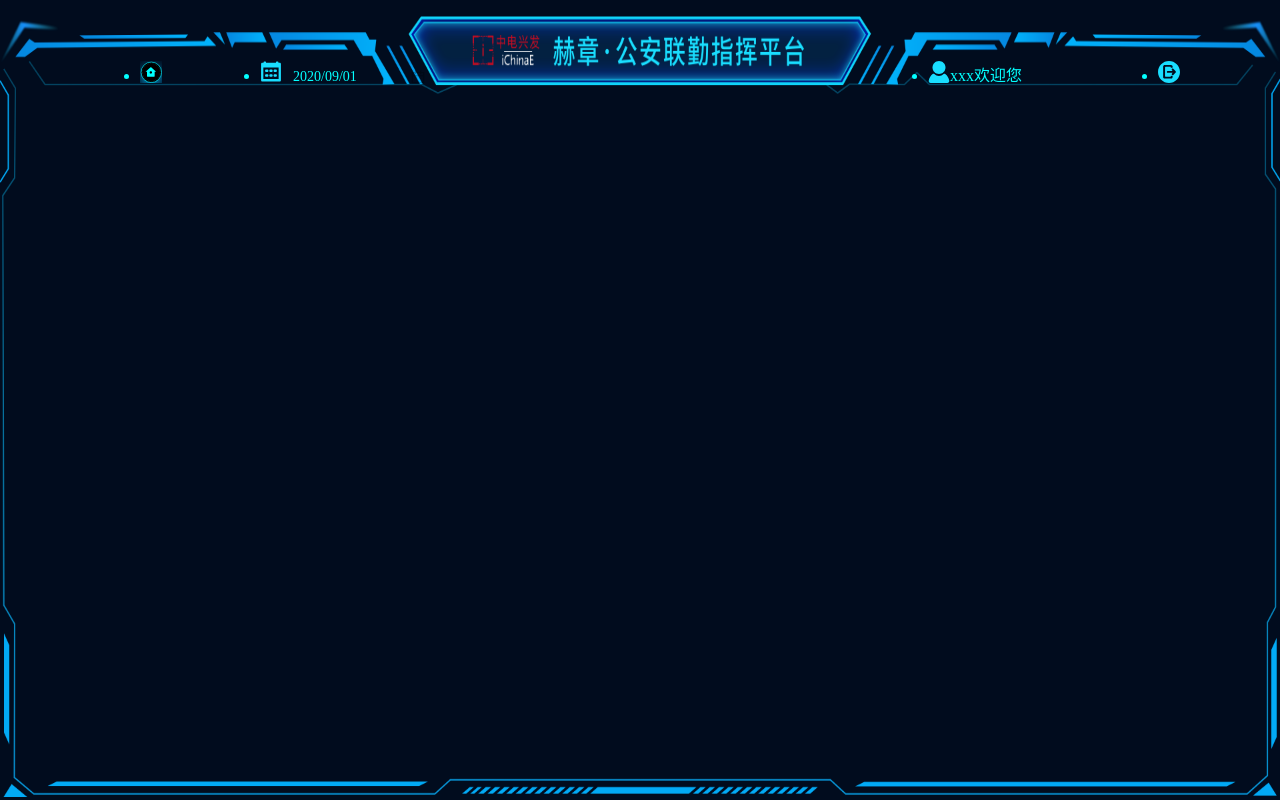
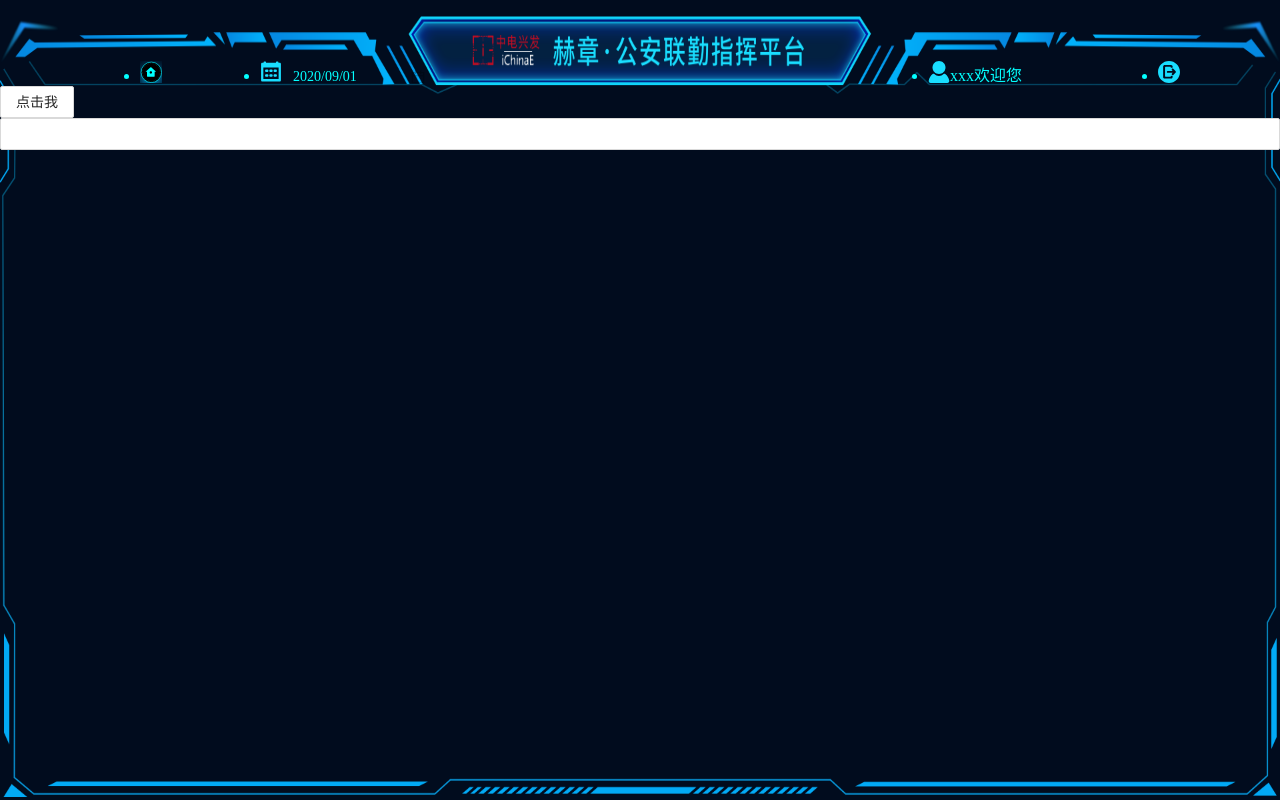
Before and after one commit to Lebronjamesgood/react-demo, a React app: page /layout/refs in a window 1280 px wide. Built offline with nearby package versions, Linux system fonts and the light colour scheme.

Commit message:
refs焦点 学习

```diff
--- a/src/router/routes.js
+++ b/src/router/routes.js
@@ -11,11 +11,13 @@ import Home from "../views/home/home"
 import Layout from  "../views/layout/layout"
 import PersonColor from "../views/secondModule/person/whitePerson/personColor"
 import ContextTest from "../views/firstModule/contextTest/contextTest"
+import Portals from  "../views/firstModule/portals/portals"
+import Refs from '../views/firstModule/refs/refs'
 function router(){
   return (
 		<Router>
 			<Switch>
-				<Redirect path="/login" component={UserLogin}></Redirect>
+				{/* <Redirect path="/login" component={UserLogin}></Redirect> */}
 				<Route path="/login" component={UserLogin}></Route>
 				<Route path="/Home" component={Home}></Route>
 				<Route
@@ -26,6 +28,8 @@ function router(){
 							<Route path="/layout/person" component={Person}></Route>
 							<Route path="/layout/personColor" component={PersonColor}></Route>
 							<Route path="/layout/contextTest" component={ContextTest}></Route>
+							<Route path="/layout/refs" component={Refs}></Route>
+							{/* <Route path="/layout/portals" component={Portals}></Route> */}
 							<Route
 								path="/layout/men"
 								render={() => (
--- /dev/null
+++ b/src/views/firstModule/refs/refs.jsx
@@ -0,0 +1,26 @@
+import React,{PureComponent} from "react"
+import {Button,Input} from "antd"
+
+class refs extends PureComponent {
+	constructor(props) {
+		super(props)
+		this.state = {}
+		this.btnRef = React.createRef()
+		this.focusTextInput = this.focusTextInput.bind(this)
+	}
+	focusTextInput(){
+    //ref对象通过current获取当前的焦点,和vue类似 this.$refs.myRef
+    console.log(this.btnRef)
+    this.btnRef.current.input.value = `${this.btnRef.current.input.value}1`
+  }
+	render() {
+		return (
+			<div>
+				<Button onClick={this.focusTextInput}>点击我</Button>
+				<Input ref={this.btnRef}></Input>
+			</div>
+		)
+	}
+}
+
+export default refs;
```
Also changed, not shown: src/views/firstModule/portals/portals.jsx (added).
